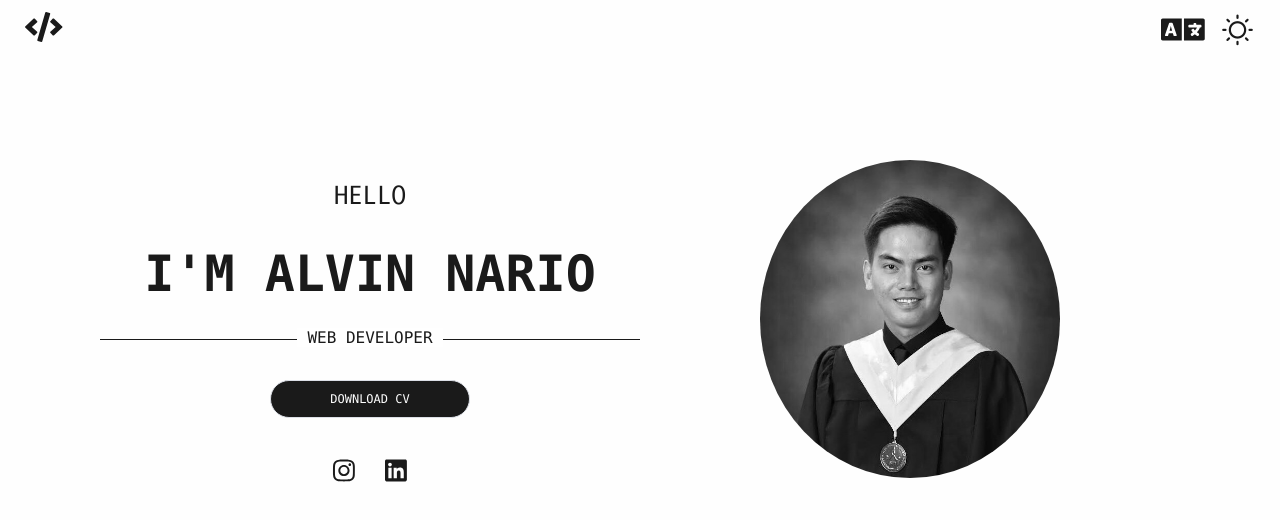
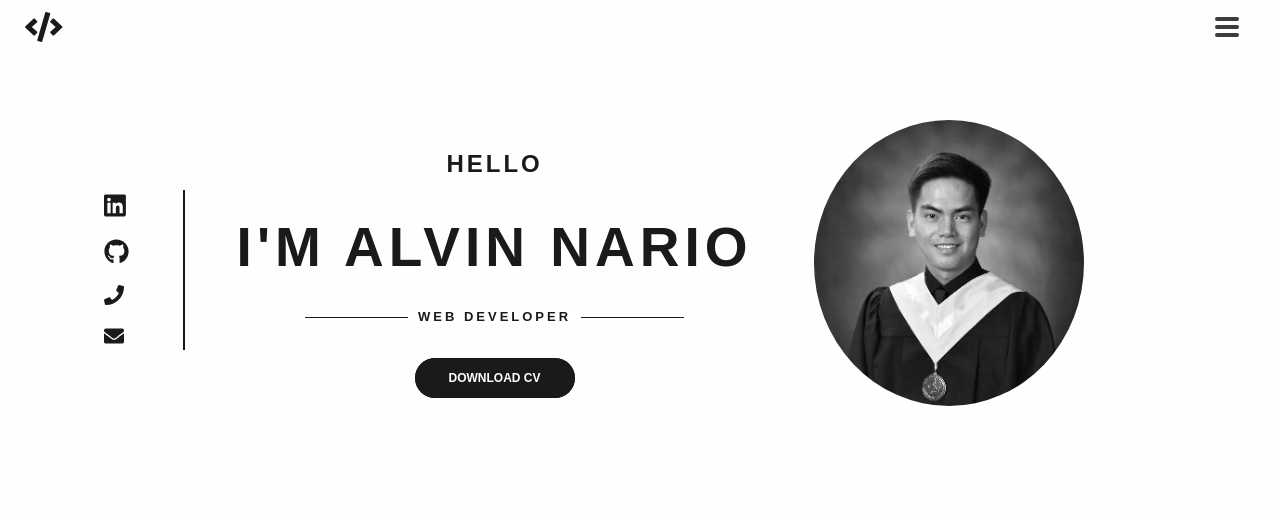
Before and after one commit to narioalvin/portfolio, a Vue app: page / in a window 1280 px wide. Shown: the top 520 px of the page. Built offline with nearby package versions, Linux system fonts and the light colour scheme.

Commit message:
add pdf and ui enhancements

```diff
--- a/src/App.vue
+++ b/src/App.vue
@@ -6,20 +6,25 @@
 
 <script>
 export default {
-  name: 'App'
-}
+  name: "App"
+};
 </script>
 
 <style>
-
 @font-face {
-    font-family: 'Monaco';
-    src: url('./assets/font/monaco-webfont.woff2') format('woff2');
-    font-weight: normal;
-    font-style: normal;
+  font-family: "Avenir";
+  src: url("./assets/font/avenir.otf") format("otf");
+  font-weight: normal;
+  font-style: normal;
 }
 
 * {
-    font-family: 'Monaco', sans-serif;
+  font-family: "Avenir", sans-serif;
+}
+
+.text-secondary {
+  color: #535343;
+  font-weight: bold;
+  font-size: 13px;
 }
 </style>
--- a/src/views/home/index.vue
+++ b/src/views/home/index.vue
@@ -13,7 +13,7 @@
 
     </el-menu>-->
 
-    <div class="topnav">
+    <!-- <div class="topnav">
       <font-awesome-icon
         style="font-size: 30px; position: relative; top: 12px; left: 25px;"
         :icon="['fas', 'code']"
@@ -27,9 +27,14 @@
           <i style="font-size: 35px;" class="el-icon-sunny"></i>
         </div>
       </div>
-    </div>
+    </div>-->
 
-    <!-- <div id="menuArea">
+    <div class="topnav">
+      <font-awesome-icon
+        style="font-size: 30px; position: relative; top: 12px; left: 25px;"
+        :icon="['fas', 'code']"
+      />
+      <div id="menuArea">
         <input type="checkbox" id="menuToggle" />
 
         <label for="menuToggle" class="menuOpen">
@@ -39,25 +44,54 @@
         <div class="menu menuEffects">
           <label for="menuToggle"></label>
           <div class="menuContent">
-            <ul>
-              <li>
-                <a href="#">MENU 1</a>
-              </li>
-              <li>
-                <a href="#">MENU 2</a>
-              </li>
-              <li>
-                <a href="#">MENU 3</a>
-              </li>
-              <li>
-                <a href="#">MENU 4</a>
-              </li>
-            </ul>
+            <div style="display: inline-block; text-align: left;">
+              <ul>
+                <li class="nav-items">
+                  <el-switch v-model="value1" active-color="#13ce66" active-text="Dark Mode"></el-switch>
+                </li>
+                <li class="nav-items">
+                  <font-awesome-icon style="font-size: 33px" :icon="['fas', 'language']" />
+
+                  <el-dropdown trigger="click">
+                    <span
+                      style="position: relative; bottom: 6px; left: 10px;"
+                      class="text-secondary"
+                    >Language</span>
+
+                    <el-dropdown-menu slot="dropdown">
+                      <span v-for="(lang, index) in languages" :key="index">
+                        <el-dropdown-item>{{ lang }}</el-dropdown-item>
+                      </span>
+                    </el-dropdown-menu>
+                  </el-dropdown>
+                </li>
+                <li class="nav-items">
+                  <font-awesome-icon style="font-size: 33px" :icon="['fas', 'palette']" />
+                  <el-popover placement="bottom" width="218" trigger="click">
+                    <div>
+                      <span v-for="(color, index) in colorPalette" :key="index">
+                        <el-button
+                          class="color-btn"
+                          :style="{background: color, border: '1px solid' + color}"
+                          circle
+                        ></el-button>
+                      </span>
+                    </div>
+                    <span
+                      slot="reference"
+                      style="position: relative; bottom: 6px; left: 18px;"
+                      class="text-secondary"
+                    >Choose Color</span>
+                  </el-popover>
+                </li>
+              </ul>
+            </div>
           </div>
         </div>
-    </div>-->
+      </div>
+    </div>
 
-    <el-row style="padding: 100px">
+    <!-- <el-row style="padding: 100px">
       <el-col :span="12">
         <div class="grid-content bg-purple" style="text-align: center">
           <h2 style="font-weight: 400;">HELLO</h2>
@@ -83,7 +117,79 @@
           <img style="width: 300px; border-radius: 50%;" src="../../assets/image/me-toga.jpeg" />
         </div>
       </el-col>
-    </el-row>
+    </el-row>-->
+
+    <div class="container" style="padding: 60px">
+      <div class="section" style="min-width: 65%">
+        <div class="column-one">
+          <ul style="list-style-type:none; padding: 0; margin: 0;">
+            <li class="left-icons">
+              <a href="https://www.linkedin.com/in/alvin-nario-498a20193/" target="_blank" style="color: #1a1a1a">
+                <font-awesome-icon
+                  style="font-size: 25px; margin-bottom: 20px"
+                  :icon="['fab', 'linkedin']"
+                />
+              </a>
+            </li>
+            <li class="left-icons">
+              <a href="https://github.com/narioalvin" target="_blank" style="color: #1a1a1a">
+                <font-awesome-icon
+                  style="font-size: 25px; margin-bottom: 20px"
+                  :icon="['fab', 'github']"
+                />
+              </a>
+            </li>
+            <li class="left-icons">
+              <font-awesome-icon
+                style="font-size: 20px; margin-bottom: 20px"
+                :icon="['fas', 'phone']"
+              />
+            </li>
+            <li class="left-icons">
+              <font-awesome-icon style="font-size: 20px" :icon="['fas', 'envelope']" />
+            </li>
+          </ul>
+        </div>
+        <div class="column-two">
+          <div class="divider"></div>
+          <div class="grid-content bg-purple" style="text-align: center; width: 100%;">
+            <h2 style="font-weight: bold; letter-spacing: 3px;">HELLO</h2>
+            <h1 style="font-size: 55px; letter-spacing: 5px;">I'M ALVIN NARIO</h1>
+            <div style="padding: 0 120px;">
+              <h5 style="font-weight: 200; letter-spacing: 3px;">
+                <span style="font-weight: bold">WEB DEVELOPER</span>
+              </h5>
+            </div>
+            <div style="margin-bottom: 20px">
+              <a class="download-btn" :href="`${publicPath}resume.pdf`" download>DOWNLOAD CV</a>
+            </div>
+          </div>
+        </div>
+      </div>
+      <div class="section">
+        <div style="margin-bottom: 15px">
+          <img style="width: 270px; border-radius: 50%;" src="../../assets/image/me-toga.jpeg" />
+        </div>
+        <!-- <div style="position: relative; left: 30px;">
+          <ul style="list-style-type:none; padding: 0; margin: 0;">
+            <li style="margin-bottom: 10px;">
+              <font-awesome-icon style="font-size: 20px;" :icon="['fas', 'phone']" />
+              <span
+                class="text-secondary"
+                style="margin-left: 10px; font-size: 14px;"
+              >+639 05 232 2714</span>
+            </li>
+            <li>
+              <font-awesome-icon style="font-size: 20px" :icon="['fas', 'envelope']" />
+              <span
+                class="text-secondary"
+                style="margin-left: 10px; font-size: 14px;"
+              >narioalvin94@gmail.com</span>
+            </li>
+          </ul>
+        </div>-->
+      </div>
+    </div>
   </div>
 </template>
 
@@ -98,7 +204,20 @@ export default {
   data() {
     return {
       activeIndex: "1",
-      nightMode: localStorage.getItem("nightMode") || false
+      value1: false,
+      nightMode: localStorage.getItem("nightMode") || false,
+      colorPalette: [
+        "#a35061",
+        "#3ac6c6",
+        "#ccccff",
+        "#93b0b6",
+        "#ffe3c0",
+        "#856e6e",
+        "#fdca00",
+        "#dd7856"
+      ],
+      languages: ["English", "German", "French"],
+      publicPath: process.env.BASE_URL
     };
   },
   created() {
@@ -121,6 +240,100 @@ export default {
 </script>
 
 <style lang="scss">
+.download-btn {
+  position: relative;
+  background: #1a1a1a;
+  color: #fefefe;
+  font-size: 12px;
+  text-decoration: none;
+  padding: 12px 33px;
+  border-radius: 20px;
+  border: 1px solid #1a1a1a;
+  font-weight: bold;
+  top: 30px;
+}
+
+.left-icons:hover,
+.download-btn:hover,
+.nav-items:hover,
+.color-btn:hover {
+  opacity: 0.8;
+  cursor: pointer;
+}
+.color-btn {
+  padding: 20px !important;
+  margin: 0 6px 10px 0 !important;
+}
+
+.el-switch__label.is-active {
+  color: #535343 !important;
+}
+
+.el-switch__label * {
+  font-family: "Avenir", sans-serif !important;
+  color: #535343 !important;
+  font-weight: bold !important;
+  font-size: 13px !important;
+}
+
+/* Rounded sliders */
+.slider.round {
+  border-radius: 34px;
+}
+
+.slider.round:before {
+  border-radius: 50%;
+}
+
+.divider {
+  width: 2px;
+  margin: 60px 0;
+  background: #1a1a1a;
+}
+
+.container {
+  display: flex;
+}
+
+.section {
+  flex: 1; /*grow*/
+  // border: 1px solid;
+  min-height: 70vh;
+}
+
+.column-one {
+  float: left;
+  width: 15%;
+  padding: 10px;
+  height: 300px;
+  display: flex;
+  justify-content: center;
+  align-items: center;
+}
+
+.column-two {
+  float: left;
+  width: 100;
+  padding: 10px;
+  height: 300px;
+  display: flex;
+  width: 85%;
+}
+
+/* Clear floats after the columns */
+.row:after {
+  content: "";
+  display: table;
+  clear: both;
+}
+
+@media (max-width: 768px) {
+  /*breakpoint*/
+  .container {
+    flex-direction: column;
+  }
+}
+
 .topnav {
   overflow: hidden;
 }
@@ -136,17 +349,17 @@ export default {
   float: right;
 }
 
-h4 {
-  width: 100%;
+h5 {
   text-align: center;
   border-bottom: 1px solid #1a1a1a;
   line-height: 0.1em;
   margin: 10px 0 20px;
 }
 
-h4 span {
+h5 span {
   background: #fff;
   padding: 0 10px;
+  font-size: 13px;
 }
 
 .el-menu-demo {
@@ -159,25 +372,25 @@ h4 span {
   display: flex;
 }
 
-.dark-theme-nav {
-  display: flex;
-  justify-content: flex-end;
-  padding: 8px;
-}
+// .dark-theme-nav {
+//   display: flex;
+//   justify-content: flex-end;
+//   padding: 8px;
+// }
 
-.dark-theme-nav:focus {
-  outline: none;
-}
+// .dark-theme-nav:focus {
+//   outline: none;
+// }
 
-:root {
-  --toggle-size: 35px;
-  --switch-w: 70px;
-  --switch-h: 35px;
-  --switch-handle-scale: 0.65;
-  --switch-off-handle-x: -0.125em;
-  --switch-on-handle-x: calc(100% - 0.125em);
-  --switch-transition-duration: 0.2s;
-}
+// :root {
+//   --toggle-size: 35px;
+//   --switch-w: 70px;
+//   --switch-h: 35px;
+//   --switch-handle-scale: 0.65;
+//   --switch-off-handle-x: -0.125em;
+//   --switch-on-handle-x: calc(100% - 0.125em);
+//   --switch-transition-duration: 0.2s;
+// }
 
 #page {
   background: #fefefe;
@@ -187,62 +400,62 @@ h4 span {
   // }
 }
 
-#theme-toggle {
-  display: none;
+// #theme-toggle {
+//   display: none;
 
-  & + label {
-    font-size: var(--toggle-size);
-    display: flex;
-    height: var(--switch-h);
-    width: var(--switch-w);
-    border-radius: calc(var(--switch-h) / 2);
-    background-size: auto 8em;
-    background-position: bottom;
-    background-image: linear-gradient(
-      180deg,
-      #021037 0%,
-      #20206a 19%,
-      #4184b1 66%,
-      #62e7f7 100%
-    );
-    transition: var(--switch-transition-duration);
-    border: 0.125em solid hsl(207, 30%, 95%);
-    overflow: hidden;
-    span {
-      background: #fffad8;
-      border-radius: 50%;
-      height: var(--switch-h);
-      width: var(--switch-h);
-      transform: translateX(var(--switch-off-handle-x))
-        scale(var(--switch-handle-scale));
-      transition: var(--switch-transition-duration);
-      cursor: pointer;
-      box-shadow: 0 0 0.25em 0.0625em #fbee8d, 0 0 2em 0 #ffeb3b,
-        inset -0.25em -0.25em 0 0 #fbee8e,
-        inset -0.3125em -0.3125em 0 0.625em #fff5b2;
-      margin-top: var(--switch-off-handle-x);
-    }
-  }
+//   & + label {
+//     font-size: var(--toggle-size);
+//     display: flex;
+//     height: var(--switch-h);
+//     width: var(--switch-w);
+//     border-radius: calc(var(--switch-h) / 2);
+//     background-size: auto 8em;
+//     background-position: bottom;
+//     background-image: linear-gradient(
+//       180deg,
+//       #021037 0%,
+//       #20206a 19%,
+//       #4184b1 66%,
+//       #62e7f7 100%
+//     );
+//     transition: var(--switch-transition-duration);
+//     border: 0.125em solid hsl(207, 30%, 95%);
+//     overflow: hidden;
+//     span {
+//       background: #fffad8;
+//       border-radius: 50%;
+//       height: var(--switch-h);
+//       width: var(--switch-h);
+//       transform: translateX(var(--switch-off-handle-x))
+//         scale(var(--switch-handle-scale));
+//       transition: var(--switch-transition-duration);
+//       cursor: pointer;
+//       box-shadow: 0 0 0.25em 0.0625em #fbee8d, 0 0 2em 0 #ffeb3b,
+//         inset -0.25em -0.25em 0 0 #fbee8e,
+//         inset -0.3125em -0.3125em 0 0.625em #fff5b2;
+//       margin-top: var(--switch-off-handle-x);
+//     }
+//   }
 
-  &:checked {
-    font-size: var(--switch-font-size);
+//   &:checked {
+//     font-size: var(--switch-font-size);
 
-    & + label {
-      background-position: top;
-      border-color: hsl(207, 30%, 50%);
+//     & + label {
+//       background-position: top;
+//       border-color: hsl(207, 30%, 50%);
 
-      span {
-        background: transparent;
-        transform: translateX(var(--switch-on-handle-x))
-          scale(var(--switch-handle-scale));
-        box-shadow: inset -0.1875em -0.1875em 0 0 #fbe7ef,
-          inset -0.5625em -0.5625em 0 0 #fffff7;
-      }
-    }
-  }
-}
+//       span {
+//         background: transparent;
+//         transform: translateX(var(--switch-on-handle-x))
+//           scale(var(--switch-handle-scale));
+//         box-shadow: inset -0.1875em -0.1875em 0 0 #fbe7ef,
+//           inset -0.5625em -0.5625em 0 0 #fffff7;
+//       }
+//     }
+//   }
+// }
 
-/*-- Housekeeping --*/
+// /*-- Housekeeping --*/
 
 html {
   box-sizing: border-box;
@@ -258,9 +471,9 @@ body {
   margin: 0;
 }
 
-#page {
-  // min-height: 100vh;
-}
+// #page {
+//   // min-height: 100vh;
+// }
 
 * {
   transition: 0.2s ease;
@@ -279,7 +492,7 @@ input {
   border-radius: 2px;
   cursor: pointer;
   position: relative;
-  top: 8px;
+  top: -20px;
 }
 
 .open:before {
@@ -317,6 +530,7 @@ input {
   float: right;
   position: relative;
   right: 50px;
+  z-index: 9999;
 }
 
 .menuOpen:hover .open:before {
@@ -333,15 +547,10 @@ input {
   height: 100vh;
   top: 0;
   left: 0;
-  background: rgba(255, 135, 2, 0.9);
+  background: #fefefe;
 }
 
 .menu label {
-  width: 30px;
-  height: 30px;
-  position: absolute;
-  right: 20px;
-  top: 20px;
   background-size: 100%;
   cursor: pointer;
 }
@@ -349,10 +558,9 @@ input {
 .menu .menuContent {
   position: relative;
   top: 50%;
-  font-size: 54px;
   text-align: center;
   padding-bottom: 20px;
-  margin-top: -170px;
+  margin-top: -100px;
 }
 
 .menu ul {
@@ -361,28 +569,17 @@ input {
   margin: 0 auto;
 }
 
-.menu ul li a {
-  display: block;
-  color: white;
-  text-decoration: none;
+.menu ul li {
   transition: color 0.2s;
-  font-family: Trebuchet MS;
-  text-transform: uppercase;
   padding: 10px 0;
-}
-
-.menu ul li a:hover {
-  color: #ff8702;
-}
-
-.menu ul li:hover {
-  background: white;
 }
 
 .menuEffects {
   opacity: 0;
+  backdrop-filter: blur(12px);
   visibility: hidden;
   transition: opacity 0.5s, visibility 0.5s;
+  z-index: 999;
 }
 
 .menuEffects ul {
@@ -391,13 +588,13 @@ input {
 }
 
 #menuToggle:checked ~ .menuEffects {
-  opacity: 1;
+  opacity: 0.9;
   visibility: visible;
   transition: opacity 0.5s;
 }
 
 #menuToggle:checked ~ .menuEffects ul {
-  opacity: 1;
+  opacity: 0.9;
 }
 
 #menuToggle:checked ~ .menuOpen .open {
@@ -406,7 +603,7 @@ input {
 
 #menuToggle:checked ~ .menuOpen .open:before {
   content: "";
-  background-color: white;
+  background-color: #1a1a1a;
   transform: rotate(45deg);
   position: absolute;
   top: 0;
@@ -416,7 +613,7 @@ input {
 
 #menuToggle:checked ~ .menuOpen .open:after {
   content: "";
-  background-color: white;
+  background-color: #1a1a1a;
   transform: rotate(-45deg);
   position: relative;
   top: 0;
```
Also changed, not shown: src/assets/font/avenir.otf (added), 1 other file (tests, documents, lock files or other folders).
